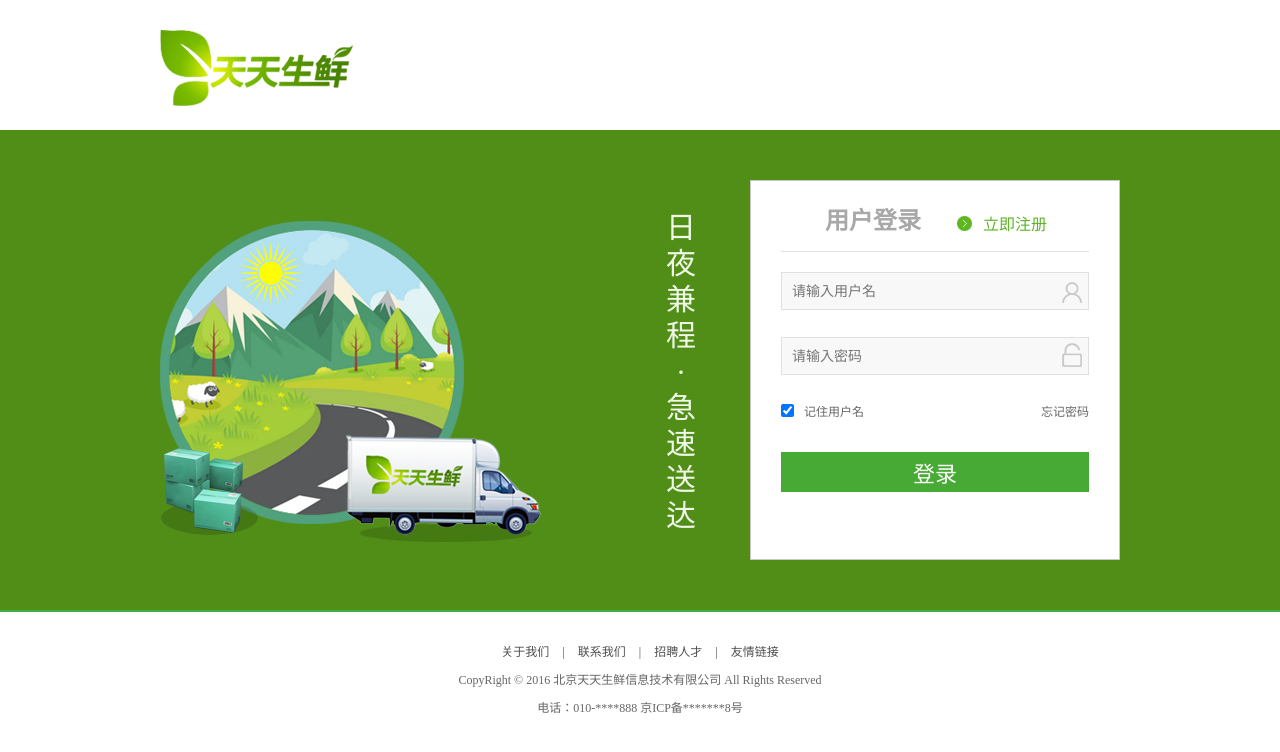
After one commit to zhangltt/ttsx1, a Django app: template templates/df_user/login.html in a window 1280 px wide. The commit adds this page. Shown: the top 752 px of the page. Run offline with Django 3.2, Linux system fonts and the light colour scheme; the template is opened without the code that fills it, so the values that code supplies are empty.

Commit message:
登陆完成

```diff
--- /dev/null
+++ b/templates/df_user/login.html
@@ -0,0 +1,46 @@
+{%extends 'bash_food.html'%}
+
+
+{%block body%}
+
+<div class="login_top clearfix">
+		<a href="index.html" class="login_logo"><img src="/static/images/logo02.png"></a>
+	</div>
+
+	<div class="login_form_bg">
+		<div class="login_form_wrap clearfix">
+			<div class="login_banner fl"></div>
+			<div class="slogan fl">日夜兼程 · 急速送达</div>
+			<div class="login_form fr">
+				<div class="login_title clearfix">
+					<h1>用户登录</h1>
+					<a href="/user/register/">立即注册</a>
+				</div>
+				<div class="form_input">
+
+					<form method="post" action="/user/login_handler/">
+                        {%csrf_token%}
+						<input type="text" name="username" class="name_input" placeholder="请输入用户名">
+                        <!--{'cuser':cuser,'cpasswd':cpasswd}-->
+                        {%if cuser == '0'%}
+						<div class="user_error">输入错误</div>
+                        {%endif%}
+						<input type="password" name="pwd" class="pass_input" placeholder="请输入密码">
+                        {%if cpasswd == '0'%}
+						<div class="pwd_error">输入错误</div>
+                        {%endif%}
+						<div class="more_input clearfix">
+							<input type="checkbox" name="juser" value="1" checked>
+							<label>记住用户名</label>
+							<a href="#">忘记密码</a>
+						</div>
+						<input type="submit" name="" value="登录" class="input_submit">
+					</form>
+				</div>
+			</div>
+		</div>
+	</div>
+
+
+
+{%endblock body%}
--- a/templates/df_user/register.html
+++ b/templates/df_user/register.html
@@ -17,7 +17,7 @@
 		<div class="r_con fr">
 			<div class="reg_title clearfix">
 				<h1>用户注册</h1>
-				<a href="#">登录</a>
+				<a href="/user/login/">登录</a>
 			</div>
 			<div class="reg_form clearfix">
 
```
Also changed, not shown: df_user/urls.py (+4 -3 lines), df_user/views.py (+62 -24 lines).
